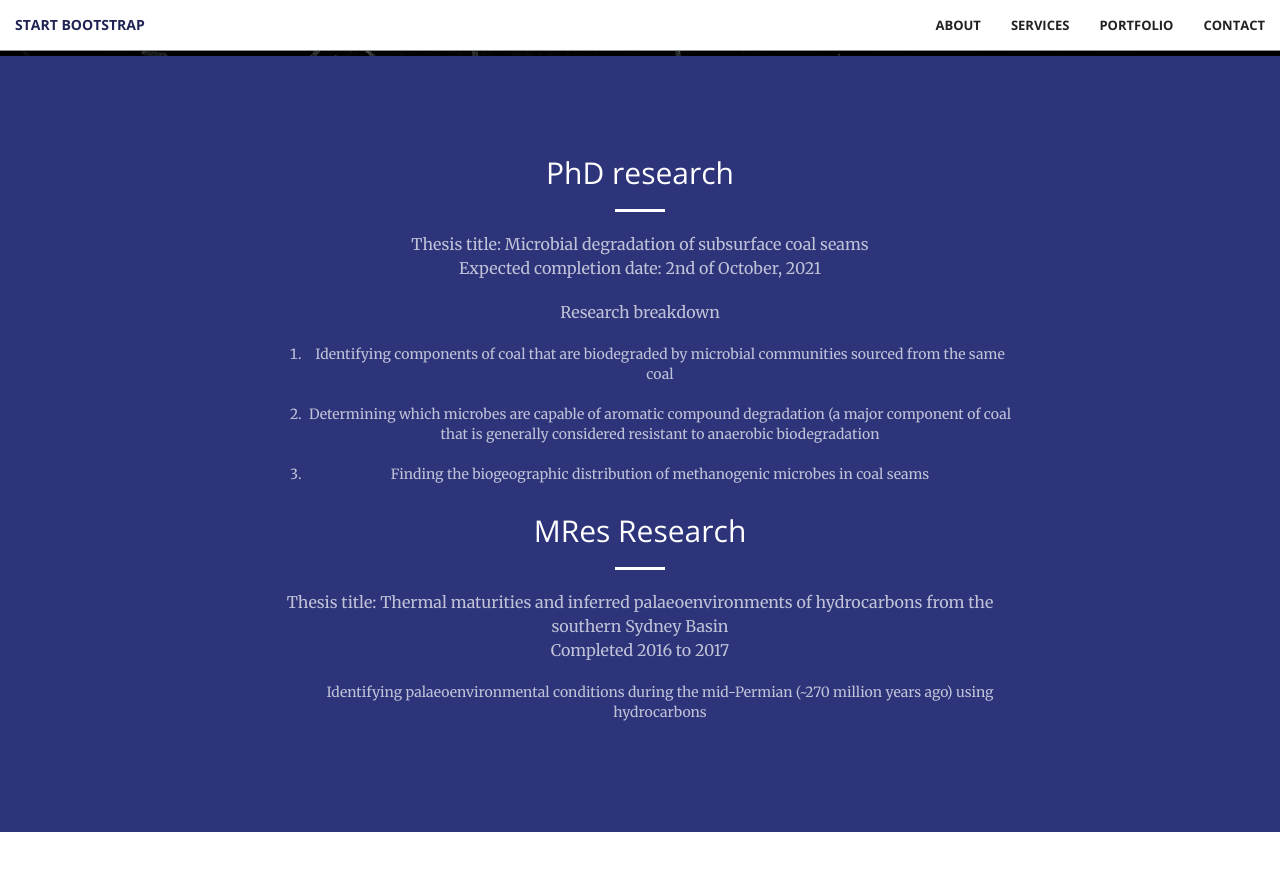
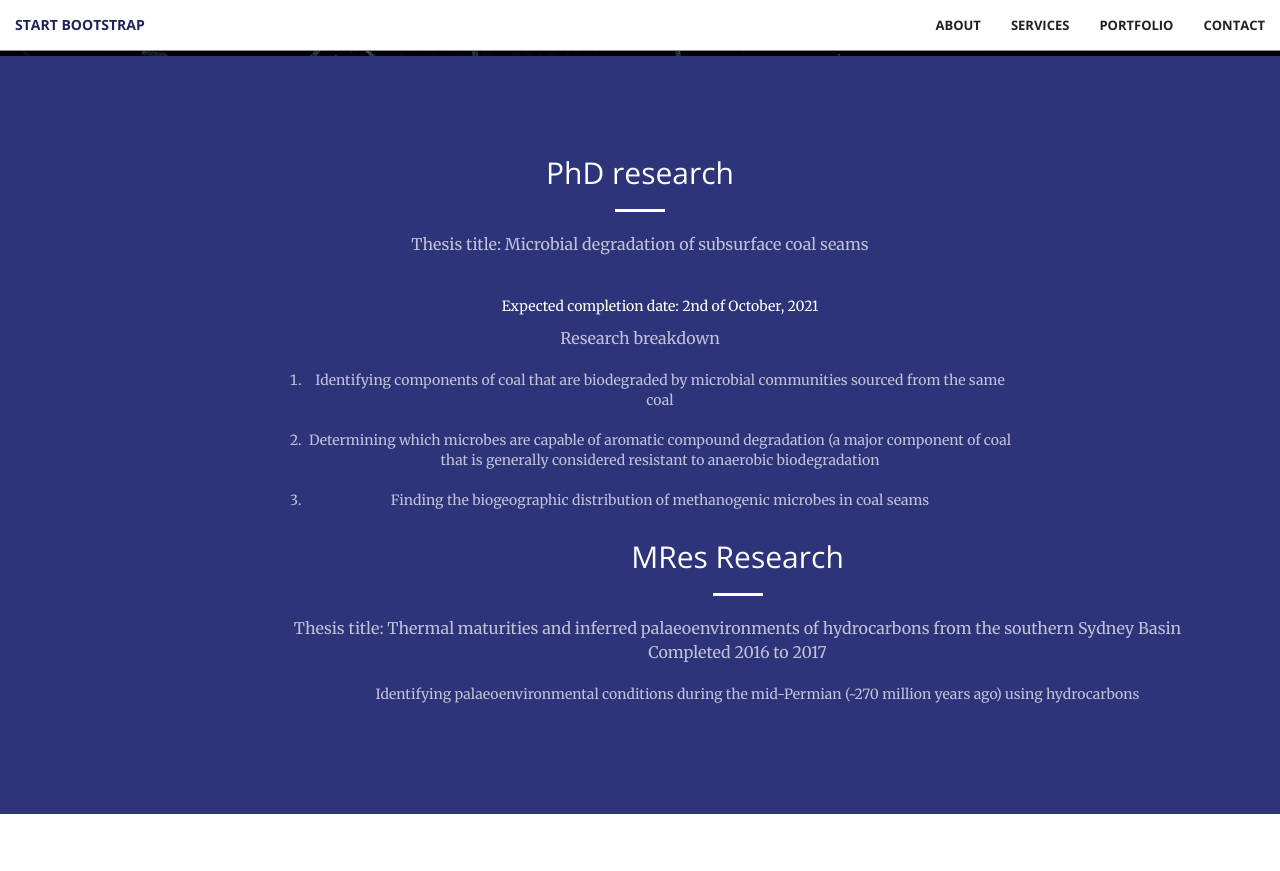
Before and after one commit to bronwyncc/homepage, a Jekyll site: the page built from index.html, in a window 1280 px wide and 900 px high, scrolled down 844 px. Shown: the top 871 px of the window. Built offline with Jekyll 4.4.1, drawn with Linux system fonts in a browser that asks for light colours.

Commit message:
Update call-to-action.html

```diff
--- a/_includes/call-to-action.html
+++ b/_includes/call-to-action.html
@@ -4,7 +4,8 @@
             <div class="col-lg-8 col-lg-offset-2 text-center">
                 <h2 class="section-heading">PhD research</h2>
                 <hr class="light">
-                <p class="text-faded">Thesis title: Microbial degradation of subsurface coal seams<br>Expected completion date: 2nd of October, 2021</p>
+                <p class="text-faded">Thesis title: Microbial degradation of subsurface coal seams</p>
+                <br><ol>Expected completion date: 2nd of October, 2021</ol>
 <!--                 <a href="#" class="btn btn-default btn-xl">Get started!</a> -->
                 <p class="text-faded">Research breakdown</p>
                 <ol class="text-faded">
@@ -18,7 +19,7 @@
     <br>
     <div class="container">
         <div class="row">
-            <div class="col-lg-8 col-lg-offset-2 text-center">
+            <div class="col-lg-10 col-lg-offset-2 text-center">
                 <h2 class="section-heading">MRes Research</h2>
                 <hr class="light">
                 <p class="text-faded">Thesis title: Thermal maturities and inferred palaeoenvironments of hydrocarbons from the southern Sydney Basin<br>Completed 2016 to 2017<p/>
```
